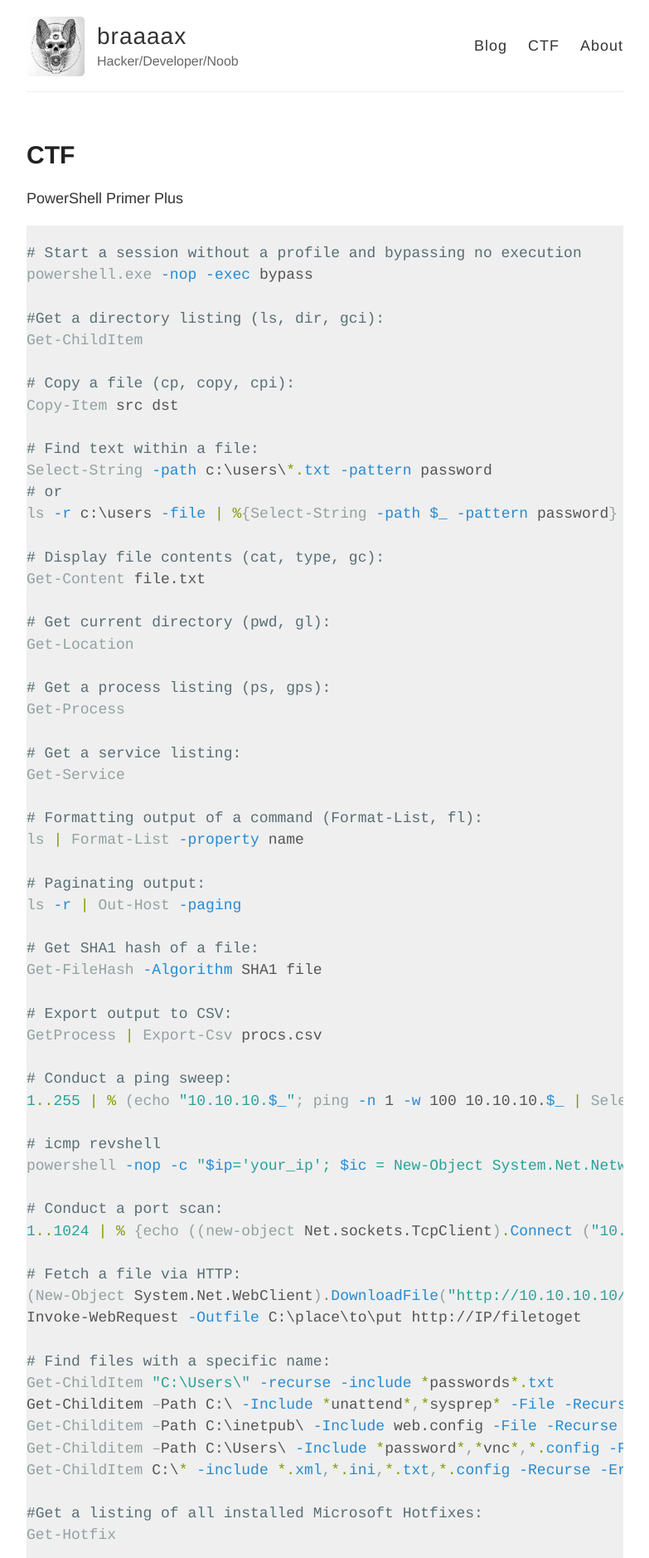
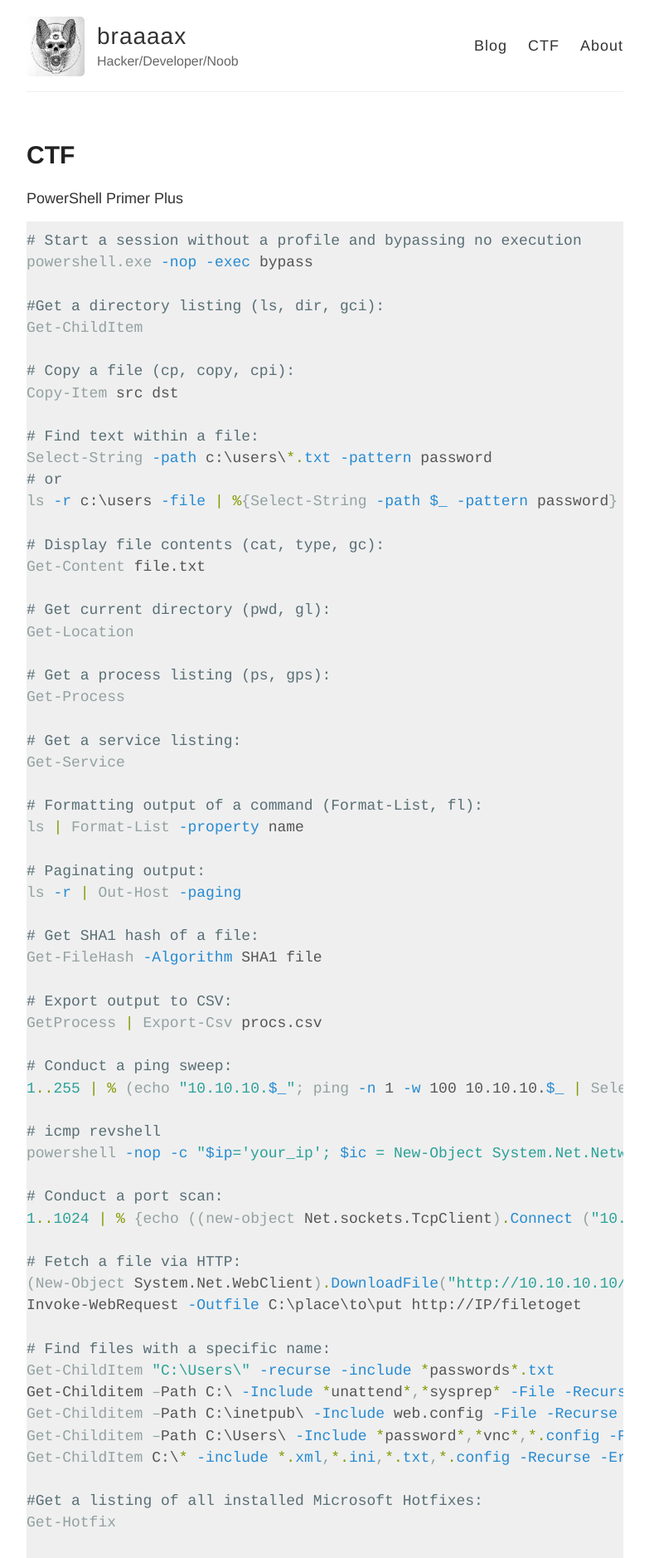
Before and after one commit to braaaax/braaaax.github.io, a Jekyll site: the page built from ctf.md, in a window 1280 px wide. Shown: the top 1878 px of the page at 83% size, without its empty margins (248-1031 px from the left). Built offline with Jekyll 4.4.1, drawn with Linux system fonts in a browser that asks for light colours.

Commit message:
updated site

```diff
--- a/_sass/_highlights.scss
+++ b/_sass/_highlights.scss
@@ -6,7 +6,7 @@
   -moz-box-shadow: 0px 0px rgba(0,0,0,0.1);
   -webkit-box-shadow: 0px 0px rgba(0,0,0,0.1);
   box-shadow: 0px 0px rgba(0,0,0,0.1);
-  margin: 20px 0 20px 0;
+  margin: 10px 0 20px 0;
   overflow: scroll;
 }
 
```
